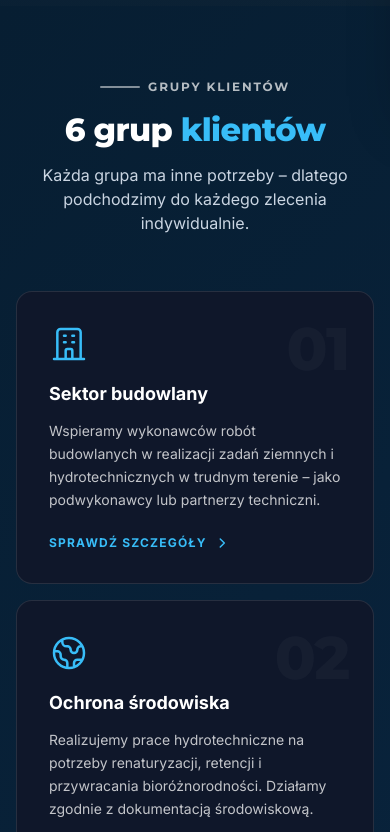
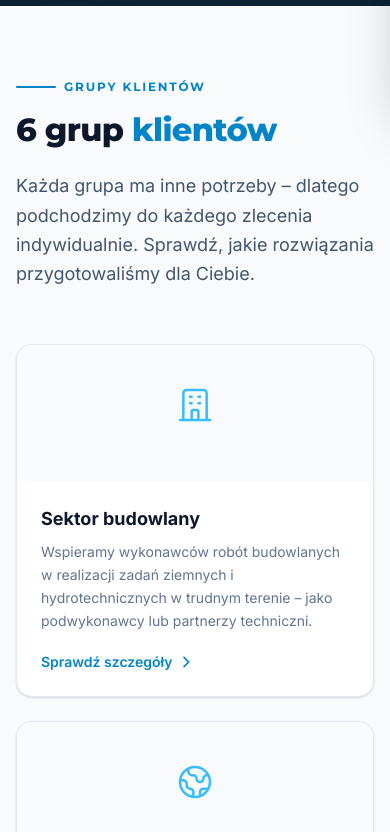
Before and after one commit to Creva-debug/HydroBagger, a Next.js app: page /dla-kogo in a window 390 px wide. Shown: the part 736-1568 px from the top of the page. Built offline with nearby package versions, Linux system fonts and the light colour scheme; grey boxes are pictures that could not be loaded.

Commit message:
Refactor DlaKogoPage and SprzętPage components to enhance layout and visual consistency. Update styles for KATEGORIE grid and improve text readability. Adjust background colors and element spacing for better responsiveness across devices.

```diff
--- a/src/app/dla-kogo/page.tsx
+++ b/src/app/dla-kogo/page.tsx
@@ -121,38 +121,35 @@ export default function DlaKogoPage() {
       </section>
 
       {/* KATEGORIE GRID */}
-      <section className="py-16 lg:py-24" style={{ background: "linear-gradient(135deg, #071e32, #0a2744)" }}>
+      <section className="bg-slate-50 py-16 lg:py-24">
         <div className="mx-auto max-w-7xl px-4 sm:px-6 lg:px-8">
-          <div className="mb-14 text-center">
-            <SL light>Grupy klientów</SL>
-            <h2 className="display-heading mt-4 text-white" style={{ fontSize: "clamp(2rem,3.8vw,3rem)" }}>
-              6 grup <span style={{ color: "#38bdf8" }}>klientów</span>
-            </h2>
-            <p className="mx-auto mt-4 max-w-xl text-base text-slate-300">
-              Każda grupa ma inne potrzeby – dlatego podchodzimy do każdego zlecenia indywidualnie.
+          <div className="mb-14 grid gap-6 lg:grid-cols-[1fr,2fr] lg:items-end">
+            <div>
+              <SL>Grupy klientów</SL>
+              <h2 className="display-heading mt-4 text-slate-900" style={{ fontSize: "clamp(2rem,3.8vw,3rem)" }}>
+                6 grup <span style={{ color: "var(--hb-water)" }}>klientów</span>
+              </h2>
+            </div>
+            <p className="text-lg leading-relaxed text-slate-600 lg:pb-1">
+              Każda grupa ma inne potrzeby – dlatego podchodzimy do każdego zlecenia indywidualnie. Sprawdź, jakie rozwiązania przygotowaliśmy dla Ciebie.
             </p>
           </div>
-          <div className="grid gap-4 sm:grid-cols-2 lg:grid-cols-3">
-            {KATEGORIE.map((kat, i) => (
-              <Link
-                key={kat.href}
-                href={kat.href}
-                className="group relative flex flex-col rounded-2xl p-8 transition-all duration-300 hover:-translate-y-1 hover:shadow-[0_8px_32px_rgba(2,132,199,0.18)]"
-                style={{ background: "#0f172a", border: "1px solid rgba(255,255,255,.1)" }}
-              >
-                <span className="pointer-events-none absolute inset-y-0 left-0 w-[3px] rounded-l-2xl bg-[#0284c7] opacity-0 transition-opacity duration-300 group-hover:opacity-100" />
-                <span className="display-heading absolute right-6 top-6 text-6xl font-black transition-all duration-300 group-hover:text-[#38bdf8]/10" style={{ color: "rgba(255,255,255,.03)" }}>
-                  {String(i + 1).padStart(2, "0")}
-                </span>
-                <span className="transition-transform duration-300 group-hover:scale-110 group-hover:drop-shadow-[0_0_8px_rgba(56,189,248,0.6)] w-fit">
-                  {kat.icon}
-                </span>
-                <h3 className="mb-3 text-lg font-bold text-white transition-colors duration-300 group-hover:text-[#38bdf8]">{kat.title}</h3>
-                <p className="mb-6 flex-1 text-sm leading-relaxed text-white/75 transition-colors duration-300 group-hover:text-white/95">{kat.desc}</p>
-                <span className="flex items-center gap-2 text-xs font-bold uppercase tracking-widest text-[#38bdf8]">
-                  Sprawdź szczegóły
-                  <svg className="h-3.5 w-3.5 transition-transform duration-300 group-hover:translate-x-1" fill="none" viewBox="0 0 24 24" stroke="currentColor" strokeWidth={2.5}><path strokeLinecap="round" strokeLinejoin="round" d="M9 5l7 7-7 7" /></svg>
-                </span>
+          <div className="grid gap-6 sm:grid-cols-2 lg:grid-cols-3">
+            {KATEGORIE.map((kat) => (
+              <Link key={kat.href} href={kat.href} className="group flex flex-col overflow-hidden rounded-2xl bg-white shadow-sm transition-shadow duration-300 hover:shadow-xl" style={{ border: "1px solid #e2e8f0" }}>
+                <div className="flex items-center justify-center bg-slate-50 py-10 transition-colors duration-300 group-hover:bg-[#f0f9ff]">
+                  <span className="transition-transform duration-300 group-hover:scale-110 group-hover:drop-shadow-[0_0_10px_rgba(2,132,199,0.25)]">
+                    {kat.icon}
+                  </span>
+                </div>
+                <div className="flex flex-1 flex-col p-6">
+                  <h3 className="mb-2 text-lg font-bold text-slate-900 transition-colors group-hover:text-[#0284c7]">{kat.title}</h3>
+                  <p className="flex-1 text-sm leading-relaxed text-slate-500">{kat.desc}</p>
+                  <div className="mt-5 flex items-center gap-1.5 text-sm font-semibold transition-colors group-hover:text-[#0284c7]" style={{ color: "var(--hb-water)" }}>
+                    Sprawdź szczegóły
+                    <svg className="h-4 w-4 transition-transform duration-200 group-hover:translate-x-1" fill="none" viewBox="0 0 24 24" stroke="currentColor" strokeWidth={2.5}><path strokeLinecap="round" strokeLinejoin="round" d="M9 5l7 7-7 7" /></svg>
+                  </div>
+                </div>
               </Link>
             ))}
           </div>
--- a/src/app/sprzet/page.tsx
+++ b/src/app/sprzet/page.tsx
@@ -68,15 +68,15 @@ export default function SprzętPage() {
         <div className="absolute inset-0 bg-[#071e32]/45" aria-hidden />
         <div className="absolute inset-0 bg-gradient-to-t from-[#071e32]/90 via-[#071e32]/35 to-transparent" />
         <div className="absolute inset-0 bg-gradient-to-r from-[#071e32]/45 to-transparent" />
-        <div className="relative z-10 mx-auto w-full max-w-7xl px-4 sm:px-6 lg:px-8 text-center">
+        <div className="relative z-10 mx-auto w-full max-w-7xl px-4 sm:px-6 lg:px-8">
           <SL light>Sprzęt</SL>
           <h1 className="display-heading mt-3 text-white" style={{ fontSize: "clamp(2.6rem,5.5vw,4.5rem)" }}>
             Poznaj sprzęt<br /><span style={{ color: "#7dd3fc" }}>HydroBagger</span>
           </h1>
-          <p className="mt-4 mx-auto max-w-2xl text-lg leading-relaxed text-slate-200">
+          <p className="mt-4 max-w-2xl text-lg leading-relaxed text-slate-200">
             Dysponujemy unikalnym parkiem maszyn do pracy w wodzie, błocie i trudno dostępnym terenie. Sprzęt, którego nie spotkasz w każdej firmie.
           </p>
-          <div className="mt-8 flex flex-wrap justify-center gap-4">
+          <div className="mt-8 flex flex-wrap gap-4">
             <Link href="/darmowa-konsultacja" className="btn-pulse inline-flex items-center gap-2 rounded-full px-7 py-3.5 text-sm font-bold text-white" style={{ background: "var(--hb-water)" }}>
               Bezpłatna konsultacja
               <svg className="h-4 w-4" fill="none" viewBox="0 0 24 24" stroke="currentColor" strokeWidth={2.5}><path strokeLinecap="round" strokeLinejoin="round" d="M9 5l7 7-7 7" /></svg>
```
